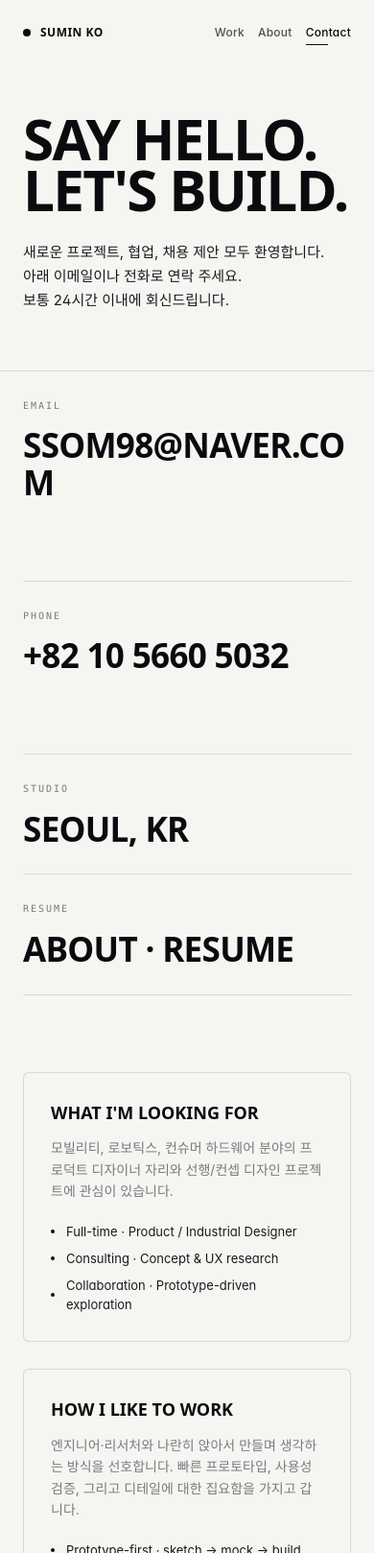
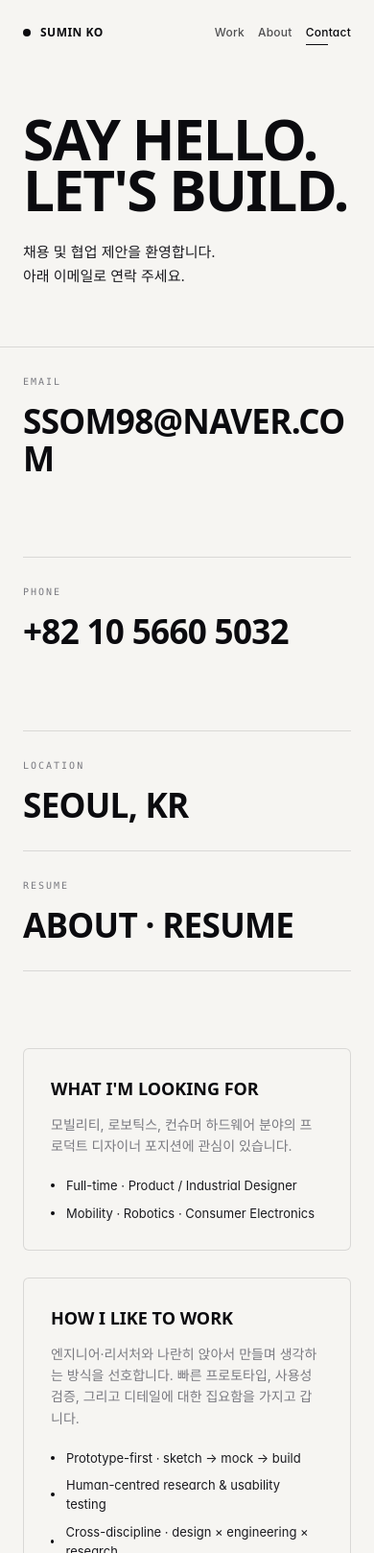
Before and after one commit to Sumin-Ko-98/Portfolio, a plain HTML site: page contact.html in a window 390 px wide. Shown: the top 1618 px of the page at 96% size. Drawn offline with Linux system fonts and the light colour scheme.

Commit message:
About/Contact copy for a job-seeking context
- About: 'Open to product-design roles in mobility, robotics, and consumer electronics.'
- Contact: shorter intro (email only), remove reply-time and office-hours asides, 'Studio' -> 'Location', drop consulting/collaboration lines

Co-Authored-By: Claude Opus 5.5 <noreply@anthropic.com>

```diff
--- a/contact.html
+++ b/contact.html
@@ -189,9 +189,8 @@ a.row__value:hover::after { right: 0; }
 <section class="contact-hero">
   <h1 class="reveal delay-1">Say&nbsp;Hello.<br>Let&#39;s&nbsp;Build.</h1>
   <p class="reveal delay-2">
-    새로운 프로젝트, 협업, 채용 제안 모두 환영합니다.<br>
-    아래 이메일이나 전화로 연락 주세요.<br>
-    보통 24시간 이내에 회신드립니다.
+    채용 및 협업 제안을 환영합니다.<br>
+    아래 이메일로 연락 주세요.
   </p>
 </section>
 
@@ -199,17 +198,17 @@ a.row__value:hover::after { right: 0; }
   <div class="row reveal" data-copy="ssom98@naver.com">
     <span class="row__label">Email</span>
     <a class="row__value" href="mailto:ssom98@naver.com" data-hover>ssom98@naver.com</a>
-    <span class="row__aside"><span class="live"></span>Reply within 24h</span>
+    <span class="row__aside"></span>
     <span class="row__copy">Copied</span>
   </div>
   <div class="row reveal delay-1" data-copy="+821056605032">
     <span class="row__label">Phone</span>
     <span class="row__value" data-hover>+82 10 5660 5032</span>
-    <span class="row__aside">Mon — Fri · 10:00–19:00 KST</span>
+    <span class="row__aside"></span>
     <span class="row__copy">Copied</span>
   </div>
   <div class="row reveal delay-2">
-    <span class="row__label">Studio</span>
+    <span class="row__label">Location</span>
     <span class="row__value">Seoul, KR</span>
     <span class="row__aside" data-clock>Seoul · —:—:—</span>
   </div>
@@ -223,12 +222,10 @@ a.row__value:hover::after { right: 0; }
 <section class="avail">
   <article class="avail__card reveal">
     <h3>What I'm looking for</h3>
-    <p>모빌리티, 로보틱스, 컨슈머 하드웨어 분야의 프로덕트 디자이너 자리와
-    선행/컨셉 디자인 프로젝트에 관심이 있습니다.</p>
+    <p>모빌리티, 로보틱스, 컨슈머 하드웨어 분야의 프로덕트 디자이너 포지션에 관심이 있습니다.</p>
     <ul>
       <li>Full-time · Product / Industrial Designer</li>
-      <li>Consulting · Concept &amp; UX research</li>
-      <li>Collaboration · Prototype-driven exploration</li>
+      <li>Mobility · Robotics · Consumer Electronics</li>
     </ul>
   </article>
   <article class="avail__card reveal delay-1">
```
Also changed, not shown: about.html (+1 -2 lines).
